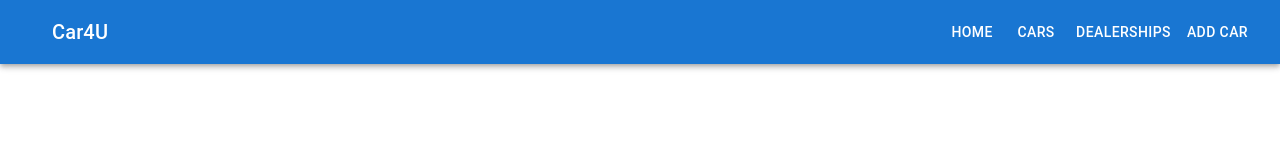
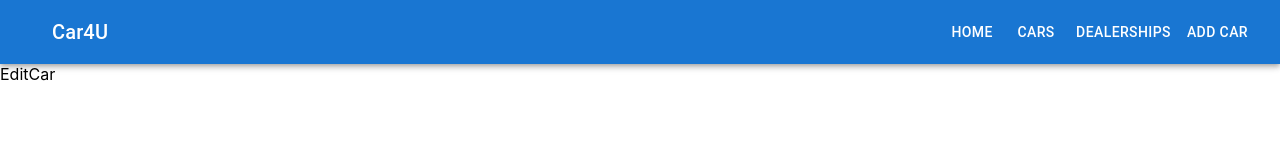
Before and after one commit to thyoon515/phase-3-project-frontend, a React (Create React App) app: page /editCar in a window 1280 px wide. Shown: the top 160 px of the page. Built offline with nearby package versions, Linux system fonts and the light colour scheme; no server answers.

Commit message:
Add edit car component

```diff
--- a/src/App.jsx
+++ b/src/App.jsx
@@ -5,6 +5,7 @@ import Home from "./components/static/Home";
 import ListOfUsedCars from "./components/lists/ListOfUsedCars";
 import ListOfDealerships from "./components/lists/ListOfDealerships";
 import AddCar from "./components/lists/AddCar";
+import EditCar from "./components/lists/EditCar";
 
 function App() {
 
@@ -21,7 +22,7 @@ function App() {
     fetch("http://localhost:9292/cars")
       .then((r) => r.json())
       .then((carsData) => setCars(carsData))
-  }, [])
+  }, [cars])
 
   const handleDeleteCar = (deleteCar) => {
     const updatedListOfCars = cars.filter((car) => car.id !== deleteCar.id);
@@ -35,7 +36,9 @@ function App() {
         <Route path="/" element={<Home />} />
         <Route path="/cars" element={<ListOfUsedCars cars={cars} handleDeleteCar={handleDeleteCar} />} />
         <Route path="/dealerships" element={<ListOfDealerships dealerships={dealerships} />} />
-        <Route path="/addcar" element={<AddCar />} />
+        <Route path="/addCar" element={<AddCar />} />
+        <Route path="/editCar" element={<EditCar />} />
+
       </Routes>
     </Router>
 
--- a/src/components/lists/AddCar.jsx
+++ b/src/components/lists/AddCar.jsx
@@ -21,6 +21,7 @@ const AddCar = () => {
   const [year, setYear] = useState('');
   const [mileage, setMileage] = useState('');
   const [price, setPrice] = useState('');
+  // eslint-disable-next-line
   const [addCarData, setAddCarData] = useState([]);
 
   const handleChangeSelect = (event) => {
@@ -75,7 +76,6 @@ const AddCar = () => {
   const handleChangePrice = (e) => {
     setPrice(e.target.value);
   }
-  console.log(addCarData)
 
   return (
     <form onSubmit={handleSubmit}>
--- /dev/null
+++ b/src/components/lists/EditCar.jsx
@@ -0,0 +1,9 @@
+import React from 'react'
+
+const EditCar = () => {
+  return (
+    <div>EditCar</div>
+  )
+}
+
+export default EditCar
--- a/src/components/lists/ListOfUsedCars.jsx
+++ b/src/components/lists/ListOfUsedCars.jsx
@@ -6,9 +6,12 @@ import Button from '@mui/material/Button';
 import Typography from '@mui/material/Typography';
 import Box from '@mui/material/Box';
 import Container from '@mui/material/Container';
+import { useNavigate } from 'react-router-dom';
 
 
 const ListOfUsedCars = ({cars, handleDeleteCar}) => {
+
+  const navigate = useNavigate();
 
   const displayCars = cars.map(car => {
 
@@ -20,7 +23,14 @@ const ListOfUsedCars = ({cars, handleDeleteCar}) => {
         .then((deleteCar) => handleDeleteCar(deleteCar))
     }
 
+    const handleEditSubmit = (e) => {
+      e.preventDefault();
+      console.log(e.target)
+      navigate("/editCar");
+    }
+
     return(
+    <form onSubmit={handleEditSubmit}>
       <Container maxWidth="sm">
         <Box sx={{ bgcolor: '#cfe8fc', height: '20vh', m: 4}}>
           <Card sx={{ minWidth: 275 }}>
@@ -39,12 +49,14 @@ const ListOfUsedCars = ({cars, handleDeleteCar}) => {
               </Typography>
             </CardContent>
             <CardActions>
-            <Button size="small">Edit</Button>
+              <Button size="small" type="submit">Edit</Button>
               <Button size="small" onClick={handleDelete}>Remove Car</Button>
             </CardActions>
           </Card>
         </Box>
       </Container>
+    </form>
+
     )
   })
 
```
Lines whose indentation alone changed are shown as unchanged.
